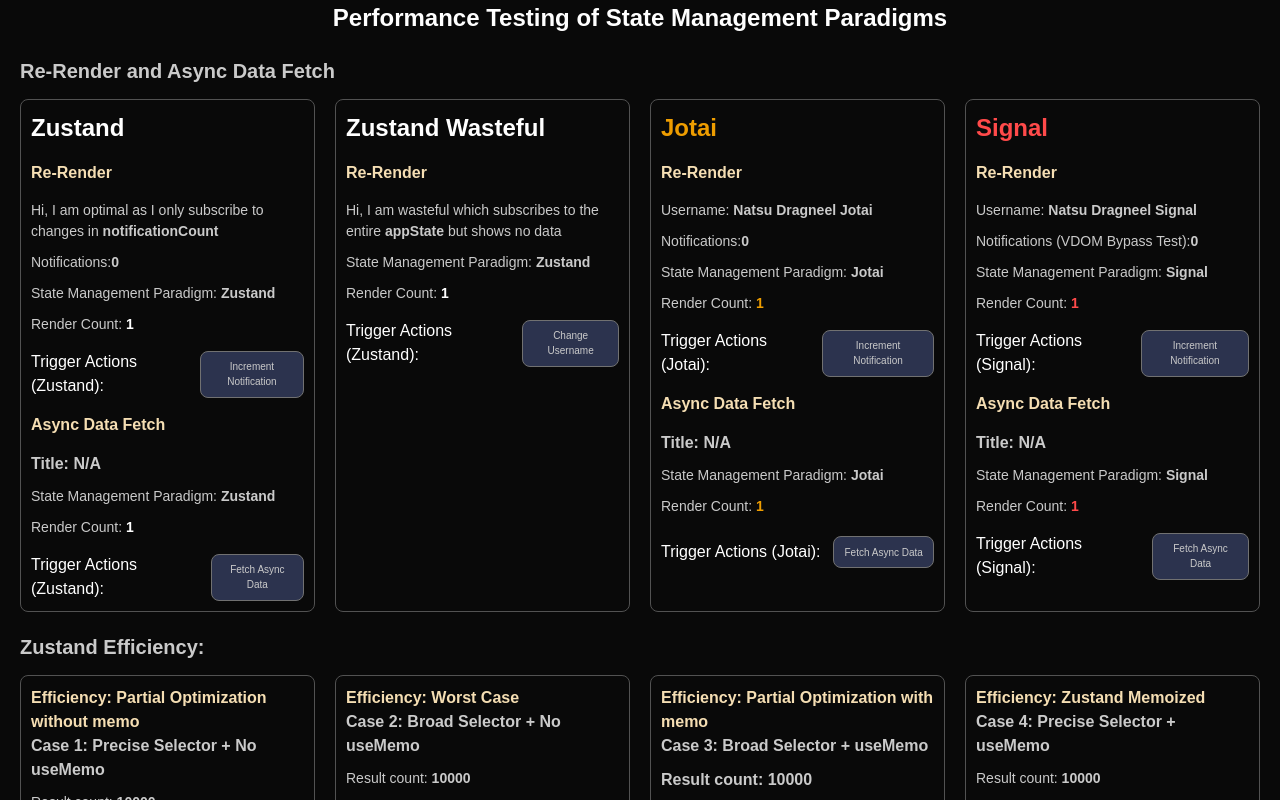
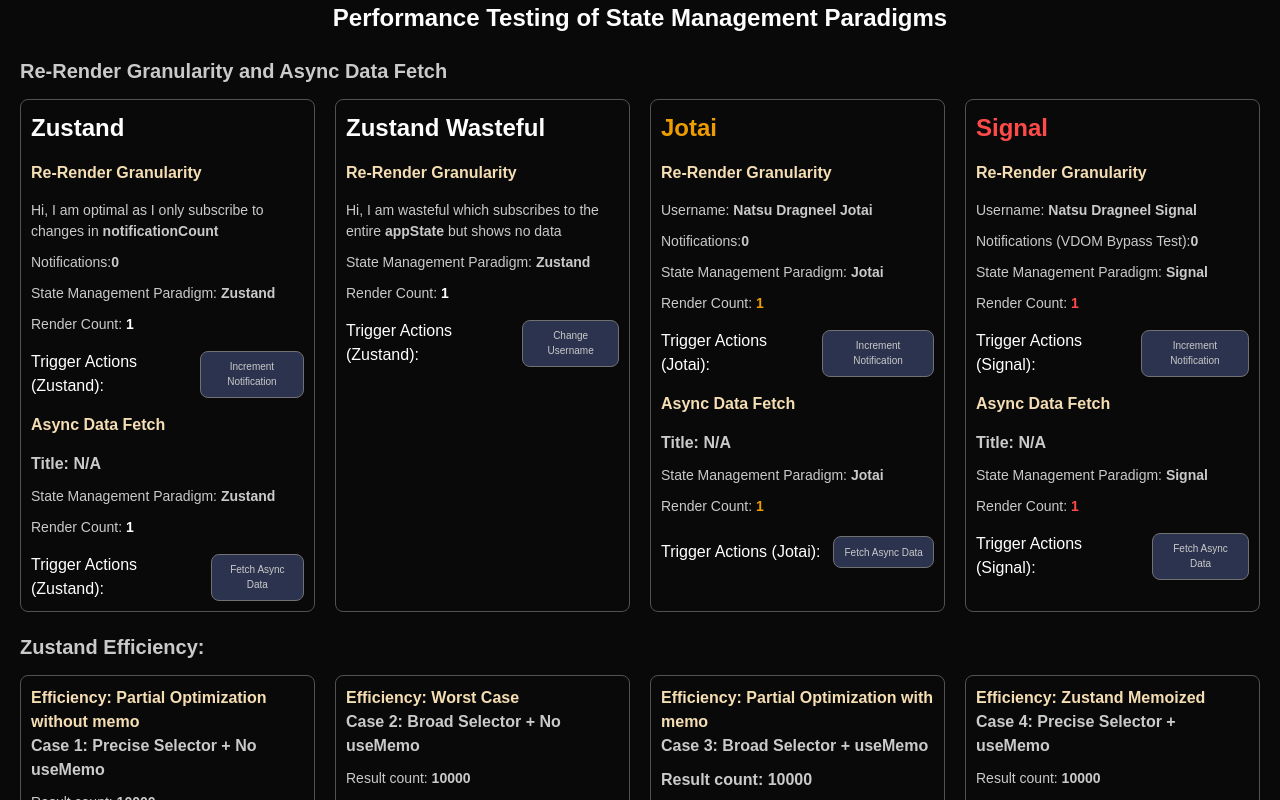
Before and after one commit to NatsuDrag9/react-state-paradigm-demo, a React (Vite) app: page / in a window 1280 px wide. Built offline with nearby package versions, Linux system fonts and the light colour scheme.

Commit message:
chore(app): update title of first test
Change title from "Re-Render" to "Re-Render Granularity"

```diff
--- a/src/App.tsx
+++ b/src/App.tsx
@@ -18,7 +18,9 @@
         Performance Testing of State Management Paradigms
       </h2>
       <div className="app__section">
-        <h4 className="app__sub-title">Re-Render and Async Data Fetch</h4>
+        <h4 className="app__sub-title">
+          Re-Render Granularity and Async Data Fetch
+        </h4>
         <div className="app__column-container">
           {/* Zustand */}
           <ZustandColumn />
--- a/src/components/AppLayout/JotaiColumn.tsx
+++ b/src/components/AppLayout/JotaiColumn.tsx
@@ -10,7 +10,7 @@
       <div className="app-column">
         <h2 className="jotai">Jotai</h2>
 
-        <h6 className="sub-title">Re-Render</h6>
+        <h6 className="sub-title">Re-Render Granularity</h6>
         <UserDisplayJotai />
         <ActionButtonJotai showButtonOne showButtonTwo={false} />
 
--- a/src/components/AppLayout/SignalColumn.tsx
+++ b/src/components/AppLayout/SignalColumn.tsx
@@ -8,7 +8,7 @@
     <div className="app-column">
       <h2 className="signal">Signal</h2>
 
-      <h6 className="sub-title">Re-Render</h6>
+      <h6 className="sub-title">Re-Render Granularity</h6>
       <UserDisplaySignal />
       <ActionButtonSignal showButtonOne showButtonTwo={false} />
 
--- a/src/components/AppLayout/ZustandColumn.tsx
+++ b/src/components/AppLayout/ZustandColumn.tsx
@@ -8,7 +8,7 @@
     <div className="app-column">
       <h2 className="zustand">Zustand</h2>
 
-      <h6 className="sub-title">Re-Render</h6>
+      <h6 className="sub-title">Re-Render Granularity</h6>
       <UserDisplayZustand />
       <ActionButtonZustand showButtonOne showButtonTwo={false} />
 
--- a/src/components/AppLayout/ZustandWastefulColumn.tsx
+++ b/src/components/AppLayout/ZustandWastefulColumn.tsx
@@ -6,7 +6,7 @@
   return (
     <div className="app-column">
       <h2 className="zustand">Zustand Wasteful</h2>
-      <h6 className="sub-title">Re-Render</h6>
+      <h6 className="sub-title">Re-Render Granularity</h6>
       <UserDisplayZustandWasteful />
       <ActionButtonZustandWasteful showButtonOne showButtonTwo={false} />
     </div>
```
